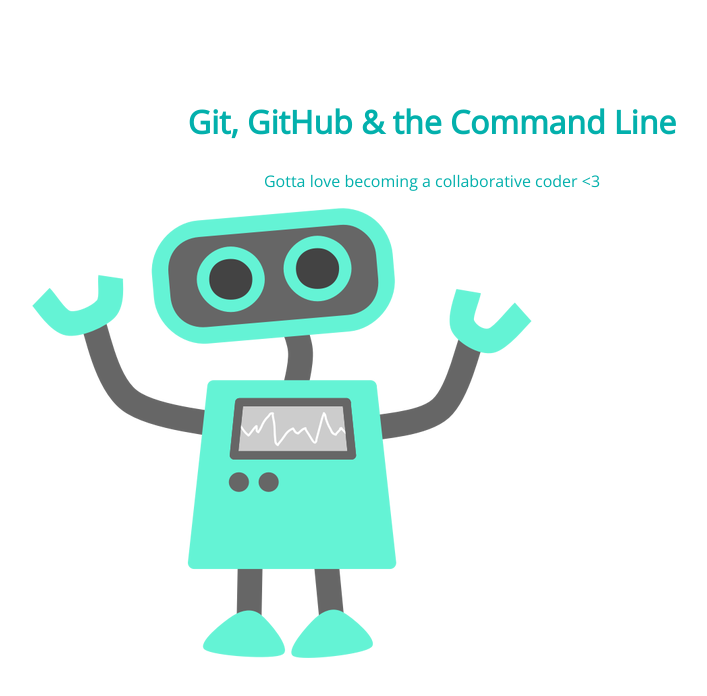
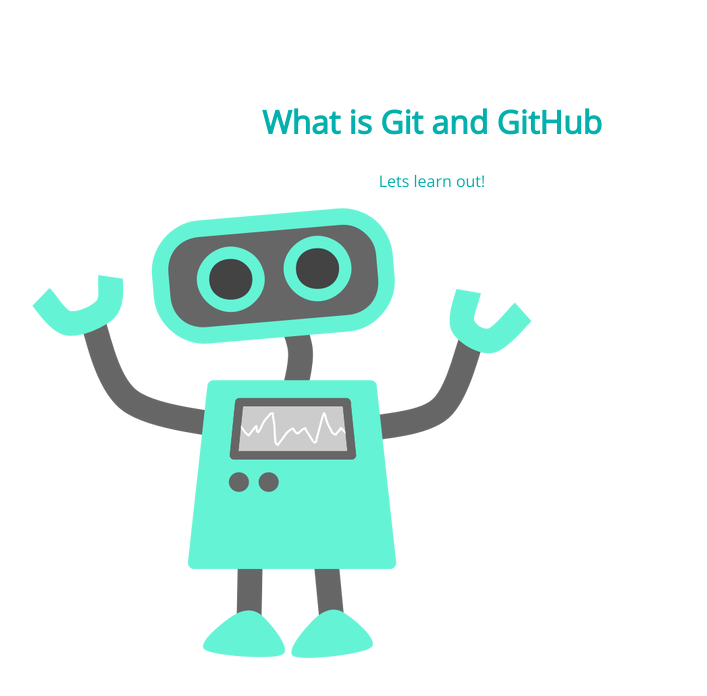
Before and after one commit to sannaAawa/105-project, a plain HTML site: page index.html in a window 1280 px wide. Shown: the whole page, without its empty margins (208-915 px from the left). Drawn offline with nearby package versions, Linux system fonts and the light colour scheme.

Commit message:
New text

```diff
--- a/index.html
+++ b/index.html
@@ -8,8 +8,8 @@
 </head>
 <body>
 	<section>
-		<h1>Git, GitHub & the Command Line</h1>
-		<p>Gotta love becoming a collaborative coder <3</p>
+		<h1>What is Git and GitHub</h1>
+		<p>Lets learn out!</p>
 		<img src="img/happy-blue-robot.png">
 	</section>
 </body>
```
